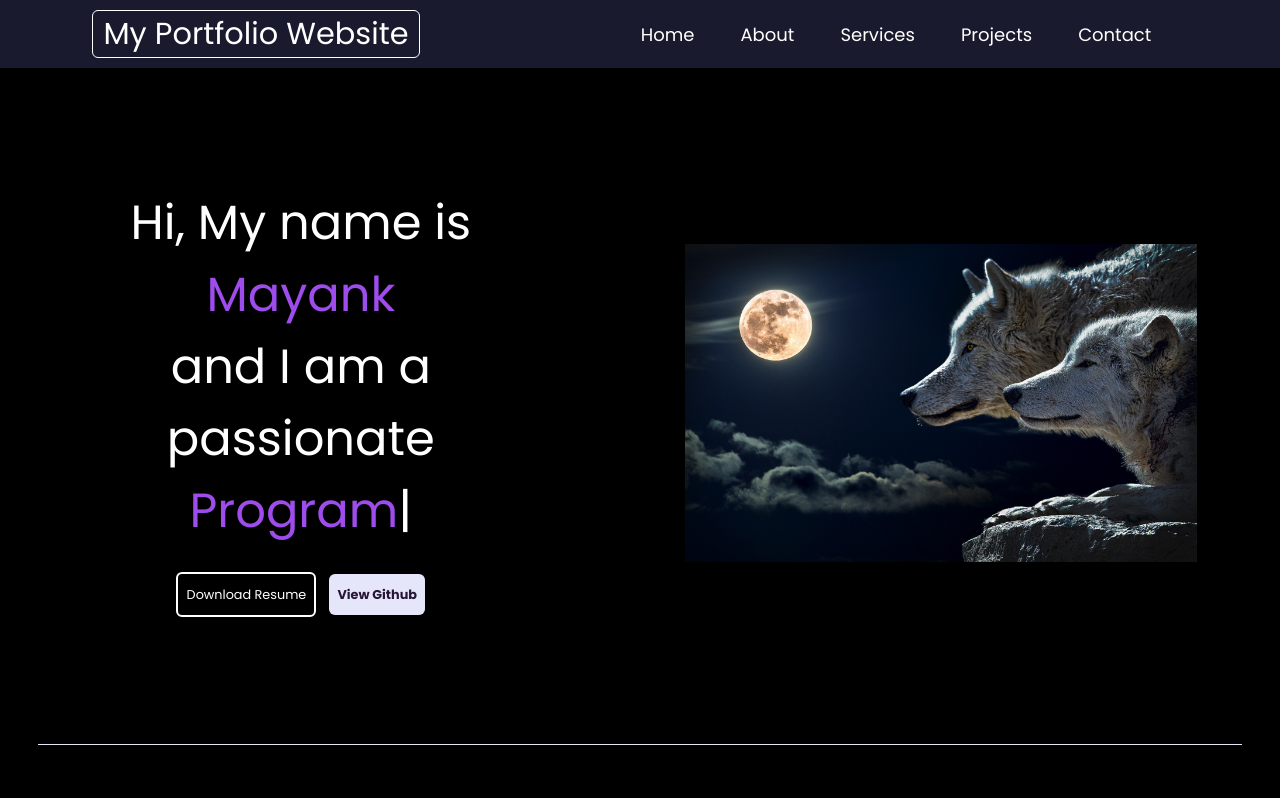
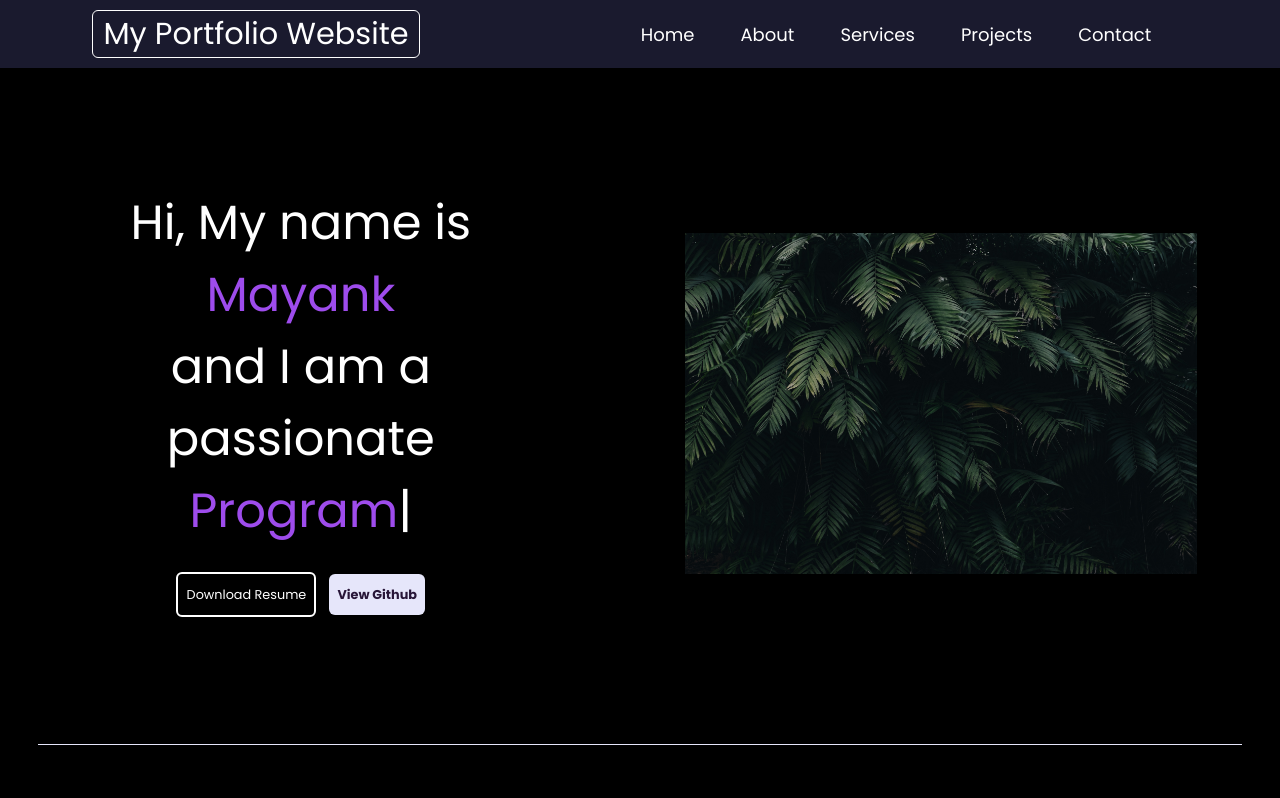
Before and after one commit to Mayankdaiya/My-Portfolio, a plain HTML site: page index.html in a window 1280 px wide. Shown: the top 798 px of the page. Drawn offline with nearby package versions, Linux system fonts and the light colour scheme.

Commit message:
Image Change

```diff
--- a/index.html
+++ b/index.html
@@ -53,7 +53,7 @@
                 </div>
             </div>
             <div class="right1">
-                <img src="/Images/fox.jpg" alt="">
+                <img src="/Images/leaves.jpg" alt="">
             </div>
         </section>
         <!-- Section-2 -->
```
